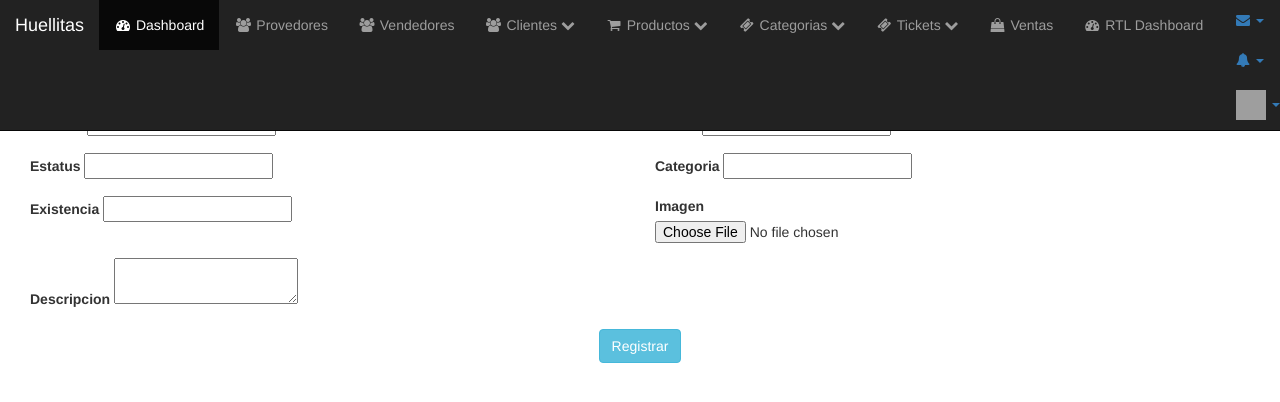
After one commit to laloh/vendery, a Django app: template vendery/tenants/pao/templates/admin_panel/views/products/new_product.html in a window 1280 px wide. The commit adds this page. Shown: the top 402 px of the page. Run offline with Django 3.2, Linux system fonts and the light colour scheme; the template is opened without the code that fills it, so the values that code supplies are empty, except form fields; tables that the repository leaves empty hold one stand-in row (values such as "Sample post"); grey boxes labelled with a size stand in for pictures from a placeholder-image service; form fields are guessed from the names that the template uses; some libraries are stand-ins or nearby versions; grey boxes are pictures that could not be loaded.

Commit message:
feat: Product views and urls

```diff
--- a/vendery/admin_panel/urls.py
+++ b/vendery/admin_panel/urls.py
@@ -12,5 +12,8 @@ urlpatterns = [
     path('clientes/', ViewListClient.as_view(), name='view-list-client'),
     path('nuevo-cliente/', ViewCreateClient.as_view(), name='view-create-client'),
     path('cliente/<int:pk>/', ViewUpdateClient.as_view(), name='view-update-client'),
+    path('productos/', ViewListProducts.as_view(), name='view-list-product'),
+    path('nuevo-producto/', ViewCreateProducts.as_view(), name='view-create-product'),
+    path('producto/<int:pk>/', ViewUpdateProducts.as_view(), name='view-update-product'),
 
 ]
--- a/vendery/tenants/pao/templates/admin_panel/components/menu_nav.html
+++ b/vendery/tenants/pao/templates/admin_panel/components/menu_nav.html
@@ -1,3 +1,5 @@
+{% load static %}
+
 <div class="navbar-header">
     <button type="button" class="navbar-toggle" data-toggle="collapse" data-target=".navbar-ex1-collapse">
         <span class="sr-only">Toggle navigation</span>
@@ -20,7 +22,7 @@
                                 <img class="media-object" src="http://placehold.it/50x50" alt="">
                             </span>
                         <div class="media-body">
-                            <h5 class="media-heading"><strong>John Smith</strong>
+                            <h5 class="media-heading"><strong> {{ user.get_username }}</strong>
                             </h5>
                             <p class="small text-muted"><i class="fa fa-clock-o"></i> Yesterday at 4:32 PM</p>
                             <p>Lorem ipsum dolor sit amet, consectetur...</p>
@@ -35,7 +37,7 @@
                                 <img class="media-object" src="http://placehold.it/50x50" alt="">
                             </span>
                         <div class="media-body">
-                            <h5 class="media-heading"><strong>John Smith</strong>
+                            <h5 class="media-heading"><strong> {{ user.get_username }}</strong>
                             </h5>
                             <p class="small text-muted"><i class="fa fa-clock-o"></i> Yesterday at 4:32 PM</p>
                             <p>Lorem ipsum dolor sit amet, consectetur...</p>
@@ -50,7 +52,7 @@
                                 <img class="media-object" src="http://placehold.it/50x50" alt="">
                             </span>
                         <div class="media-body">
-                            <h5 class="media-heading"><strong>John Smith</strong>
+                            <h5 class="media-heading"><strong> {{ user.get_username }}</strong>
                             </h5>
                             <p class="small text-muted"><i class="fa fa-clock-o"></i> Yesterday at 4:32 PM</p>
                             <p>Lorem ipsum dolor sit amet, consectetur...</p>
@@ -92,7 +94,7 @@
         </ul>
     </li>
     <li class="dropdown">
-        <a href="#" class="dropdown-toggle" data-toggle="dropdown"><i class="fa fa-user"></i> John Smith <b
+        <a href="#" class="dropdown-toggle" data-toggle="dropdown">    <img src="{% static 'img/logo.png' %}" style="height: 3rem; width: 3rem;" alt="">{{ user.get_username }} <b
                 class="caret"></b></a>
         <ul class="dropdown-menu">
             <li>
@@ -106,7 +108,7 @@
             </li>
             <li class="divider"></li>
             <li>
-                <a href="#"><i class="fa fa-fw fa-power-off"></i> Log Out</a>
+                <a href="{% url 'panel:view-logout-panel' %}"><i class="fa fa-fw fa-power-off"></i> Log Out</a>
             </li>
         </ul>
     </li>
--- a/vendery/tenants/pao/templates/admin_panel/components/nav_admin.html
+++ b/vendery/tenants/pao/templates/admin_panel/components/nav_admin.html
@@ -10,29 +10,39 @@
                     <a href="tables.html"><i class="fa fa-fw fa-users"></i> Vendedores</a>
                 </li>
                 <li>
-                    <a href="#" data-toggle="collapse" data-target="#demo"><i
+                    <a href="#" data-toggle="collapse" data-target="#client"><i
                             class="fa fa-fw fa-users"></i> Clientes <i class="fa fa-chevron-down"></i></a>
-                    <ul id="demo" class="collapse">
+                    <ul id="client" class="collapse">
                         <li>
-                            <a href="{% url 'panel:view-create-client' %}">Registrar</a>
+                            <a href="{% url 'panel:view-create-client' %}"><i class="fa fa-plus-circle"></i> Registrar</a>
                         </li>
                         <li>
-                            <a href="{% url 'panel:view-list-client' %}">Ver clientes</a>
+                            <a href="{% url 'panel:view-list-client' %}"><i class="fa fa-eye"></i> Ver clientes</a>
                         </li>
                     </ul>
                 </li>
                 <li>
-                    <a href="bootstrap-elements.html"><i class="fa fa-fw fa-product-hunt"></i> Productos</a>
+                    <a href="#" data-toggle="collapse" data-target="#products"><i
+                            class="fa fa-fw fa-shopping-cart"></i> Productos <i class="fa fa-chevron-down"></i></a>
+                    <ul id="products" class="collapse">
+                        <li>
+                            <a href="{% url 'panel:view-create-product' %}"><i class="fa fa-plus-circle"></i>
+                                Registrar</a>
+                        </li>
+                        <li>
+                            <a href="{% url 'panel:view-list-product' %}"><i class="fa fa-eye"></i> Ver productos</a>
+                        </li>
+                    </ul>
                 </li>
                 <li>
-                    <a href="#" data-toggle="collapse" data-target="#demo"><i
+                    <a href="#" data-toggle="collapse" data-target="#category"><i
                             class="fa fa-fw fa-ticket"></i> Categorias <i class="fa fa-chevron-down"></i></a>
-                    <ul id="demo" class="collapse">
+                    <ul id="category" class="collapse">
                         <li>
-                            <a href="{% url 'panel:view-create-category' %}">Registrar</a>
+                            <a href="{% url 'panel:view-create-category' %}"><i class="fa fa-plus-circle"></i> Registrar</a>
                         </li>
                         <li>
-                            <a href="{% url 'panel:view-list-category' %}">Ver categorias</a>
+                            <a href="{% url 'panel:view-list-category' %}"><i class="fa fa-eye"></i> Ver categorias</a>
                         </li>
                     </ul>
                 </li>
--- /dev/null
+++ b/vendery/tenants/pao/templates/admin_panel/views/products/new_product.html
@@ -0,0 +1,57 @@
+{% extends "admin_panel/layout/base_admin.html" %}
+{% load static %}
+{% load widget_tweaks %}
+{% block content %}
+    <div class="row">
+        <div class="col-lg-12">
+            <h1 class="page-header">
+                Productos
+            </h1>
+        </div>
+    </div>
+    <form method="post" enctype="multipart/form-data">
+        {% csrf_token %}
+        <div class="form-row">
+            <div class="form-group col-md-6">
+                <label for="inputName">Nombre</label>
+                {% render_field form.name class="form-control" %}
+            </div>
+            <div class="form-group col-md-6">
+                <label for="inputPhone">Precio</label>
+                {% render_field form.price class="form-control" %}
+            </div>
+        </div>
+        <div class="form-row">
+            <div class="form-group col-md-6">
+                <label for="inputName">Estatus</label>
+                {% render_field form.status class="form-control" %}
+            </div>
+            <div class="form-group col-md-6">
+                <label for="inputPhone">Categoria</label>
+                {% render_field form.category class="form-control" %}
+            </div>
+        </div>
+
+        <div class="form-row">
+            <div class="form-group col-md-6">
+                <label for="inputName">Existencia</label>
+                {% render_field form.stock class="form-control" %}
+            </div>
+
+            <div class="form-group col-md-6">
+                <label for="inputName">Imagen</label>
+                {% render_field form.image class="form-control" %}
+            </div>
+        </div>
+        <div class="form-row">
+            <div class="form-group col-md-12">
+                <label for="inputPhone">Descripcion</label>
+                {% render_field form.description class="form-control" %}
+            </div>
+        </div>
+
+        <div class="text-center">
+            <button type="submit" class="btn btn-info">Registrar</button>
+        </div>
+    </form>
+{% endblock %}
```
Also changed, not shown: vendery/admin_panel/views.py (+30 -9 lines), vendery/tenants/pao/templates/admin_panel/index.html (+10 -1 lines), vendery/tenants/pao/templates/admin_panel/views/products/list_product.html (added, +35 -0 lines), vendery/tenants/pao/templates/admin_panel/views/products/update_product.html (added, +58 -0 lines).
